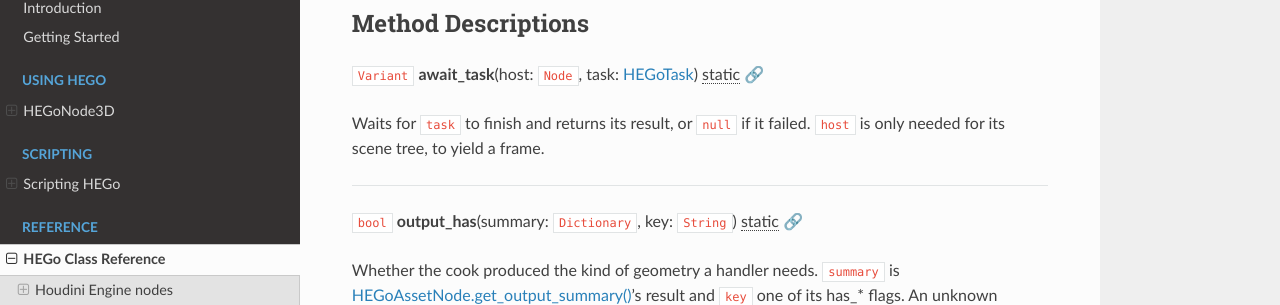
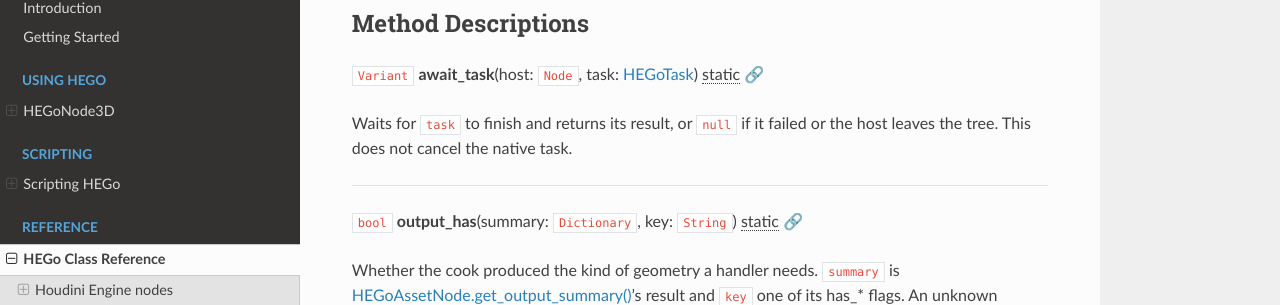
Before and after one commit to peterprickarz/hego, a Sphinx documentation site: the page built from docs/classes/class_hegonodeutil.rst, in a window 1280 px wide and 900 px high, scrolled down 1004 px. Shown: the part 144-449 px from the top of the window. Built offline with Sphinx 7.4.7 and the Read the Docs theme 3.1.0, drawn with Linux system fonts in a browser that asks for light colours.

Commit message:
Stop awaiting tasks when their host leaves the scene tree

```diff
--- a/docs/classes/class_hegonodeutil.rst
+++ b/docs/classes/class_hegonodeutil.rst
@@ -91,7 +91,7 @@
 
 ``Variant`` **await_task**\ (\ host\: ``Node``, task\: :ref:`HEGoTask<class_HEGoTask>`\ ) |static| :ref:`🔗<class_HEGoNodeUtil_method_await_task>`
 
-Waits for ``task`` to finish and returns its result, or ``null`` if it failed. ``host`` is only needed for its scene tree, to yield a frame.
+Waits for ``task`` to finish and returns its result, or ``null`` if it failed or the host leaves the tree. This does not cancel the native task.
 
 .. rst-class:: classref-item-separator
 
```
Also changed, not shown: 3 other files.
